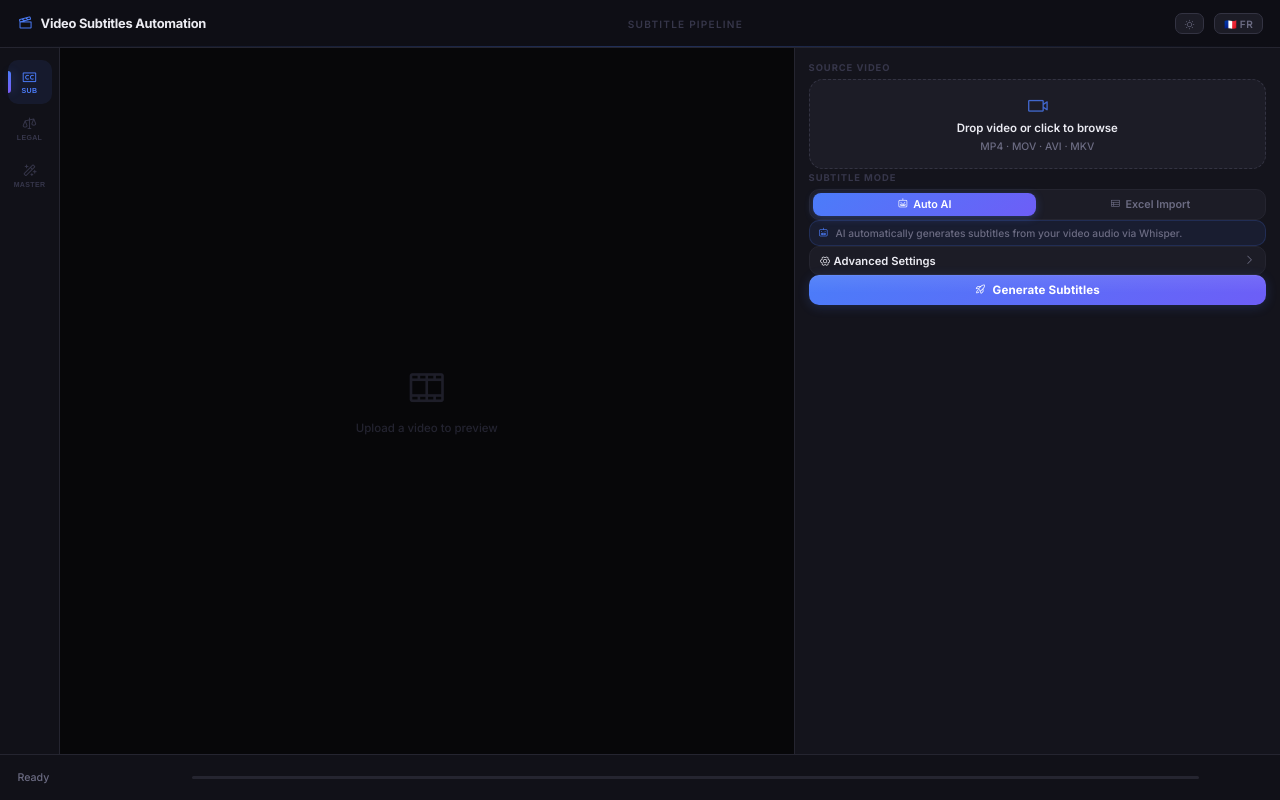
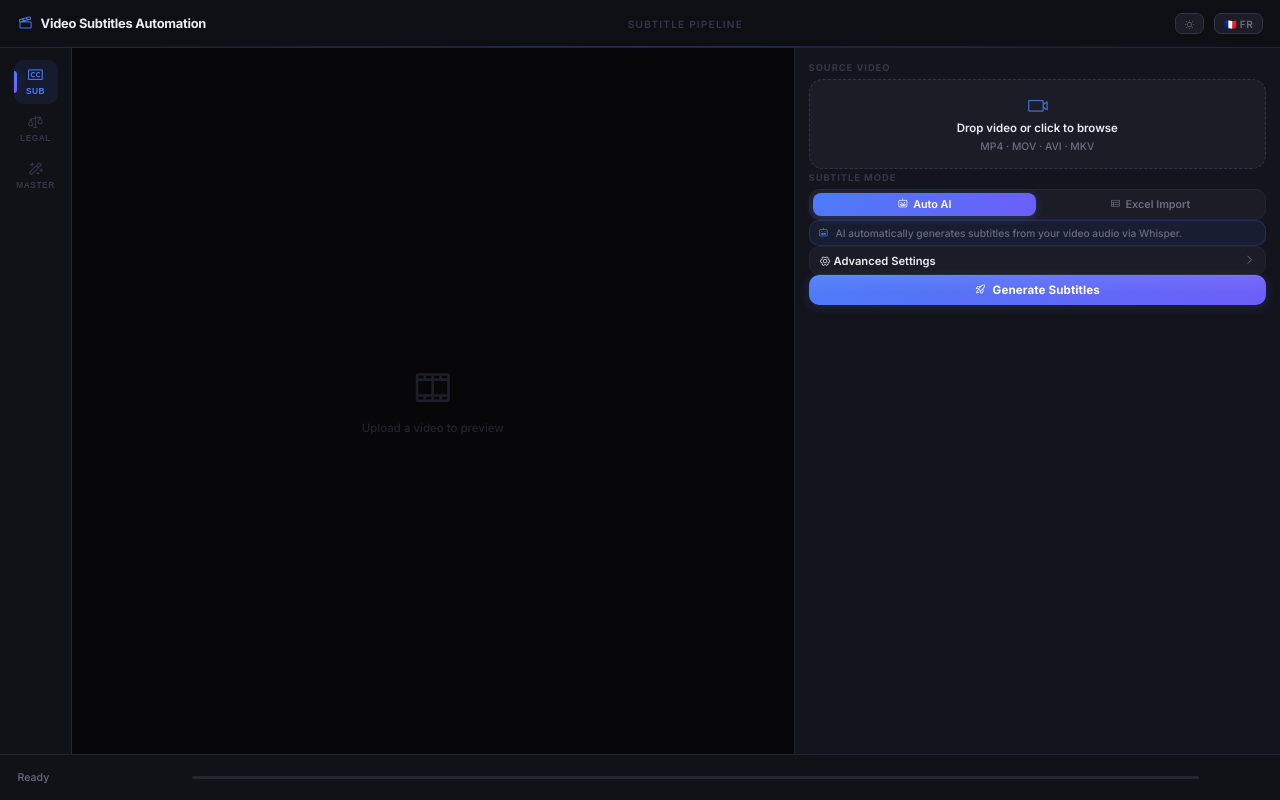
Before and after one commit to 22012003Hau123/Video_maker, a FastAPI app: page / in a window 1280 px wide. Run offline with FastAPI, Linux system fonts and the light colour scheme; some libraries are stand-ins or nearby versions.

Commit message:
fix(ui): widen sidebar and increase icon/label size for readability

```diff
--- a/static/css/main.css
+++ b/static/css/main.css
@@ -20,7 +20,7 @@
     --text:         #ebebf2;
     --text-muted:   #6b6b82;
     --text-dim:     #36364a;
-    --sidebar-w:    60px;
+    --sidebar-w:    72px;
     --controls-w:   clamp(440px, 38vw, 620px);
     --navbar-h:     48px;
     --statusbar-h:  46px;
@@ -159,8 +159,8 @@
     transition: all 0.18s var(--ease);
     position: relative;
 }
-.sidebar-btn i { font-size: 1.1rem; }
-.sidebar-btn span { font-size: 0.5rem; font-weight: 700; letter-spacing: 0.05em; text-transform: uppercase; }
+.sidebar-btn i { font-size: 1.2rem; }
+.sidebar-btn span { font-size: 0.6rem; font-weight: 700; letter-spacing: 0.06em; text-transform: uppercase; }
 .sidebar-btn:hover { background: rgba(255,255,255,0.05); color: var(--text-muted); }
 .sidebar-btn.active { background: var(--primary-dim); color: var(--primary); }
 .sidebar-btn.active::before {
--- a/templates/index.html
+++ b/templates/index.html
@@ -9,7 +9,7 @@
 <link href="https://fonts.googleapis.com/css2?family=Inter:wght@400;500;600;700&display=swap" rel="stylesheet">
 <link rel="stylesheet" href="https://unpkg.com/@phosphor-icons/web@2.1.1/src/regular/style.css">
 <link rel="stylesheet" href="https://unpkg.com/@phosphor-icons/web@2.1.1/src/fill/style.css">
-<link rel="stylesheet" href="/static/css/main.css?v=3">
+<link rel="stylesheet" href="/static/css/main.css?v=4">
 </head>
 <body>
 
```
